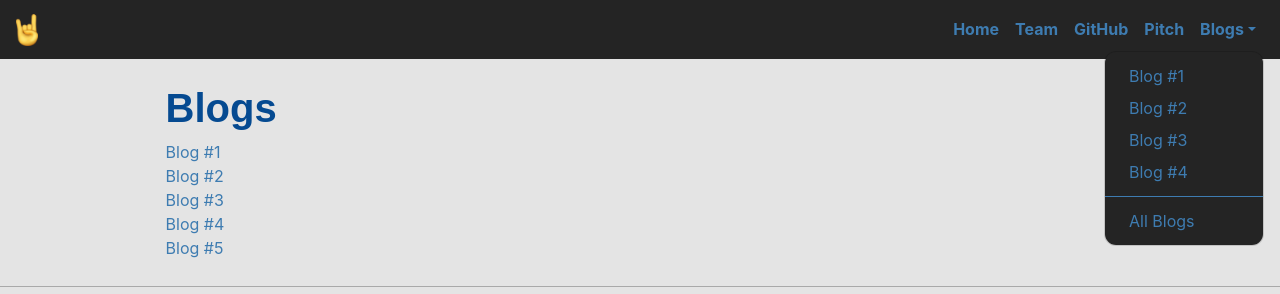
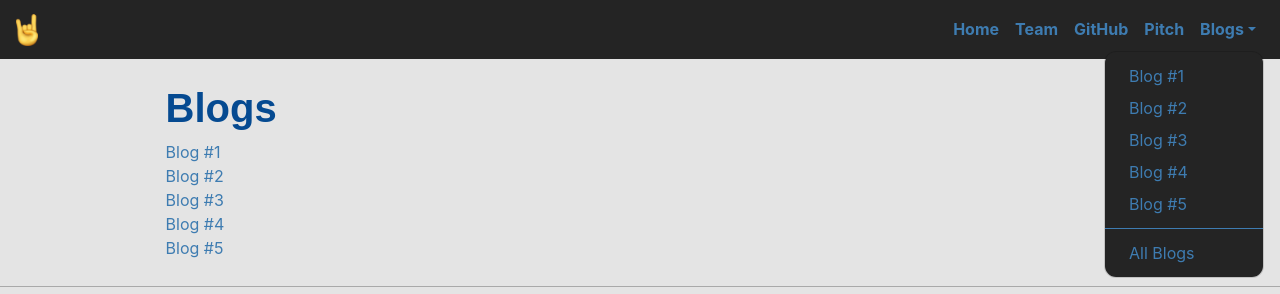
Before and after one commit to traduttore/traduttore.github.io, a Gatsby site: page /Blog in a window 1280 px wide. Both pictures are taken after a click on the link "Blogs". Shown: the top 294 px of the page. Built offline with nearby package versions, Linux system fonts and the light colour scheme; Gatsby itself is replaced by a stand-in of ours; a web font is replaced by a local one.

Commit message:
New blog

```diff
--- a/src/components/Header.jsx
+++ b/src/components/Header.jsx
@@ -93,6 +93,9 @@ class Header extends React.Component {
                   <DropdownItem tag="a" href="/blog-posts/Blog4">
                     Blog #4
                   </DropdownItem>
+                  <DropdownItem tag="a" href="/blog-posts/Blog5">
+                    Blog #5
+                  </DropdownItem>
                   <DropdownItem divider style={{borderTopColor: '#3E7CB1'}}/>
                   <DropdownItem tag="a" href="/Blog">
                     All Blogs
```
